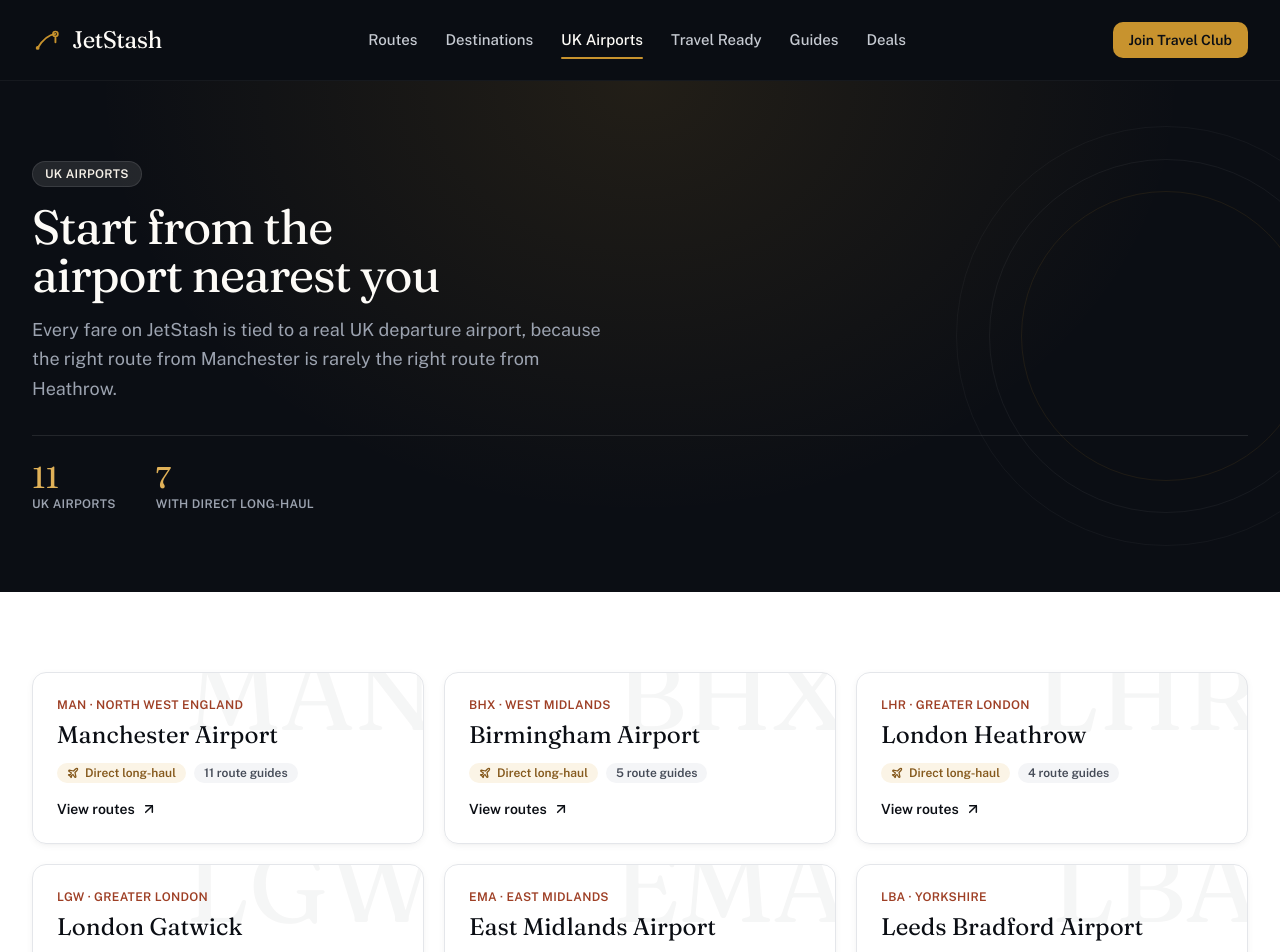
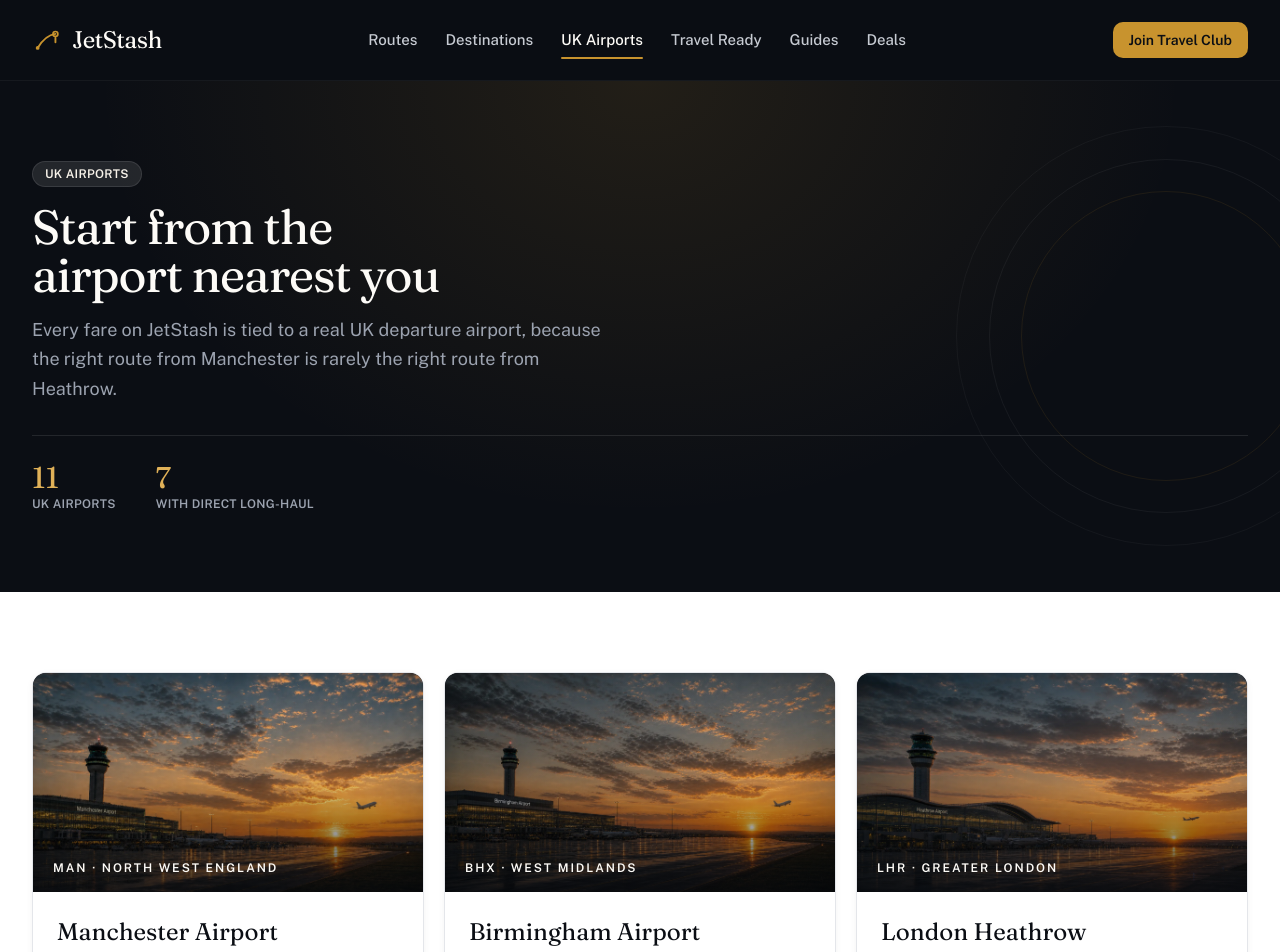
Before and after one commit to faiz403/jetstash-new, a Next.js app: page /airports in a window 1280 px wide. Shown: the top 952 px of the page. Built offline with nearby package versions, Linux system fonts and the light colour scheme.

Commit message:
feat: bring airport photography into public pages

```diff
--- a/app/airports/[slug]/page.tsx
+++ b/app/airports/[slug]/page.tsx
@@ -63,15 +63,17 @@
           { name: airport.name, href: `/airports/${airport.slug}` },
         ])}
       />
-      <section className="relative overflow-hidden bg-ink-900 py-16 sm:py-20">
-        <HeroBackdrop image={(() => { const img = getAirportImage(airport.slug); return img ? { ...img, alt: '' } : null; })()} />
+      <section className="relative overflow-hidden bg-ink-900">
+        <div className="relative aspect-[16/9] overflow-hidden sm:absolute sm:inset-0 sm:aspect-auto">
+          <HeroBackdrop image={(() => { const img = getAirportImage(airport.slug); return img ? { ...img, alt: '' } : null; })()} />
+        </div>
         <span
-          className="pointer-events-none absolute -right-6 -top-10 hidden select-none font-display text-[12rem] leading-none text-sand-50/[0.04] lg:block"
+          className="pointer-events-none absolute -right-6 top-8 hidden select-none font-display text-[12rem] leading-none text-sand-50/[0.04] lg:block"
           aria-hidden="true"
         >
           {airport.code}
         </span>
-        <div className="relative mx-auto max-w-content px-5 sm:px-8">
+        <div className="relative mx-auto max-w-content px-5 pb-16 pt-8 sm:px-8 sm:py-20">
           <nav aria-label="Breadcrumb" className="mb-5 flex items-center gap-1.5 text-xs text-ink-300">
             <Link href="/" className="hover:text-brass-300">Home</Link>
             <span>/</span>
--- a/app/airports/page.tsx
+++ b/app/airports/page.tsx
@@ -1,9 +1,11 @@
 import type { Metadata } from 'next';
+import Image from 'next/image';
 import Link from 'next/link';
 import { ArrowUpRight, Plane } from 'lucide-react';
 import { PageHero } from '@/components/sections/page-hero';
 import { airports } from '@/data/airports';
 import { getRoutesByAirport } from '@/data/routes';
+import { getAirportImage } from '@/lib/brand-images';
 
 export const metadata: Metadata = {
   alternates: { canonical: '/airports' },
@@ -32,23 +34,35 @@
           <div className="grid gap-5 sm:grid-cols-2 lg:grid-cols-3">
             {airports.map((airport) => {
               const routeCount = getRoutesByAirport(airport.slug).length;
+              const airportImage = getAirportImage(airport.slug);
               return (
                 <Link
                   key={airport.slug}
                   href={`/airports/${airport.slug}`}
-                  className="group relative flex flex-col overflow-hidden rounded-md border border-ink-100 p-6 shadow-card transition-all hover:-translate-y-1 hover:border-brass-200 hover:shadow-card-hover"
+                  className="group relative flex flex-col overflow-hidden rounded-md border border-ink-100 shadow-card transition-all hover:-translate-y-1 hover:border-brass-200 hover:shadow-card-hover"
                 >
-                  <span
-                    className="pointer-events-none absolute -right-3 -top-8 select-none font-display text-[6.5rem] leading-none text-ink-900/[0.04] transition-colors duration-300 group-hover:text-brass-500/[0.08]"
-                    aria-hidden="true"
-                  >
+                  <div className="relative aspect-[16/9] overflow-hidden bg-ink-950">
+                    {airportImage ? (
+                      <Image
+                        src={airportImage.src}
+                        alt={airportImage.alt}
+                        fill
+                        sizes="(min-width: 1024px) 31vw, (min-width: 640px) 48vw, 100vw"
+                        className="object-cover transition-transform duration-700 group-hover:scale-[1.03]"
+                      />
+                    ) : (
+                      <div className="flex h-full items-center justify-center font-display text-6xl text-sand-50/20" aria-hidden="true">
                         {airport.code}
-                  </span>
-                  <span className="relative text-xs font-semibold uppercase tracking-wide text-terracotta-600">
+                      </div>
+                    )}
+                    <div className="absolute inset-0 bg-gradient-to-t from-ink-950/75 via-ink-950/10 to-transparent" aria-hidden="true" />
+                    <span className="absolute bottom-4 left-5 text-xs font-semibold uppercase tracking-[0.16em] text-sand-50">
                       {airport.code} · {airport.region}
                     </span>
-                  <h3 className="relative mt-1.5 font-display text-2xl text-ink-900">{airport.name}</h3>
-                  <div className="relative mt-3 flex flex-wrap items-center gap-2">
+                  </div>
+                  <div className="flex flex-1 flex-col p-6">
+                    <h3 className="font-display text-2xl text-ink-900">{airport.name}</h3>
+                    <div className="mt-3 flex flex-wrap items-center gap-2">
                       {airport.hasDirectLongHaul && (
                         <span className="inline-flex items-center gap-1.5 rounded-full bg-brass-50 px-2.5 py-0.5 text-xs font-semibold text-brass-700">
                           <Plane className="h-3 w-3" strokeWidth={2.5} />
@@ -61,13 +75,14 @@
                         </span>
                       )}
                     </div>
-                  <span className="relative mt-4 flex items-center gap-1.5 text-sm font-semibold text-ink-900 transition-colors group-hover:text-terracotta-600">
+                    <span className="mt-4 flex items-center gap-1.5 text-sm font-semibold text-ink-900 transition-colors group-hover:text-terracotta-600">
                       View routes
                       <ArrowUpRight
                         className="h-4 w-4 transition-transform group-hover:translate-x-0.5 group-hover:-translate-y-0.5"
                         strokeWidth={2.25}
                       />
                     </span>
+                  </div>
                 </Link>
               );
             })}
```
Also changed, not shown: 1 other file (tests, documents, lock files or other folders). Lines whose indentation alone changed are shown as unchanged.
